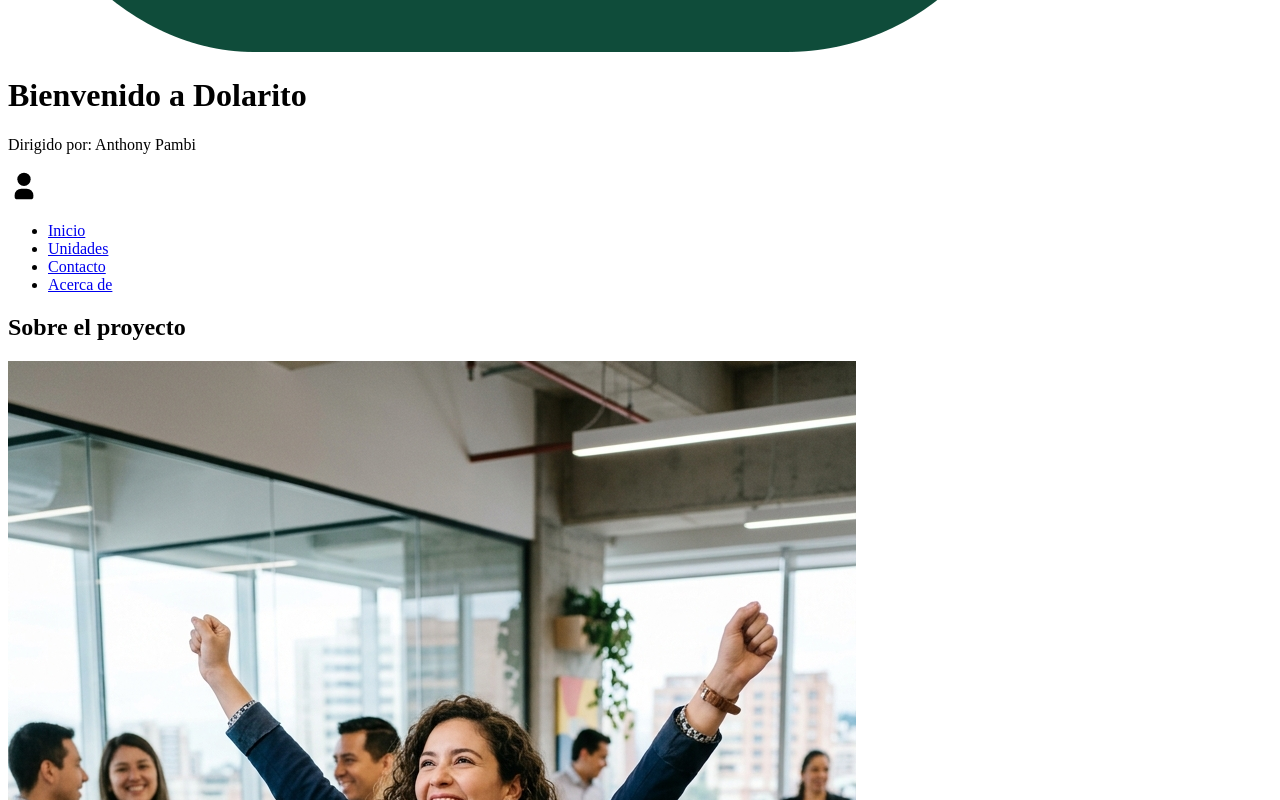
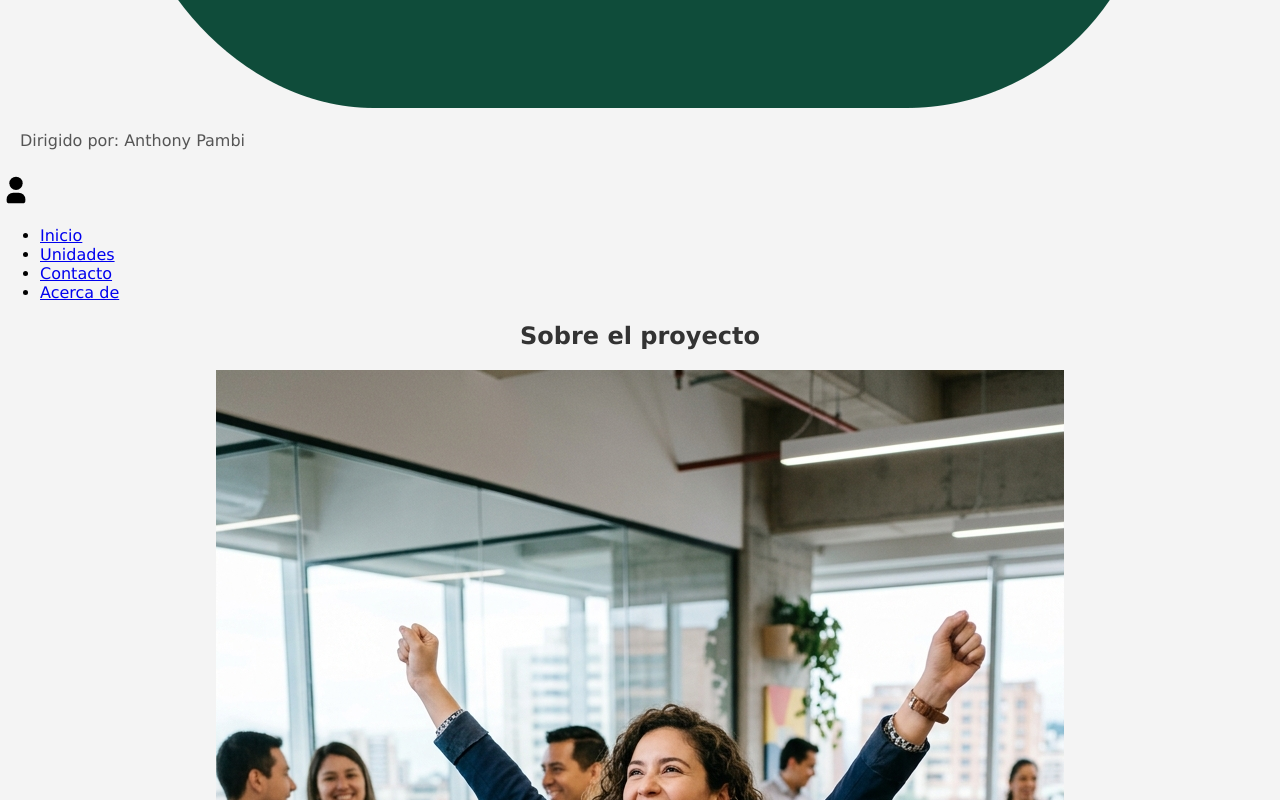
Before and after one commit to AnthonyPambi/PrimerParcialREPO, a plain HTML site: page index.html in a window 1280 px wide. Shown: the part 980-1780 px from the top of the page. Drawn offline with Linux system fonts and the light colour scheme.

Commit message:
Css y selectores

```diff
--- /dev/null
+++ b/css/styles.css
@@ -0,0 +1,47 @@
+html {
+    font-family: 'Lucida Sans', 'Lucida Sans Regular', 'Lucida Grande', 'Lucida Sans Unicode', Geneva, Verdana, sans-serif;
+}
+body {
+    margin: 0;
+    padding: 0;
+    background-color: #f4f4f4;
+    font-size: 16px;
+
+}
+
+h2.titulo {
+    color: #333;
+    text-align: center;
+    margin-top: 20px;
+}
+h2 {
+    color: green;
+    text-align: center;
+    margin-top: 20px;
+}
+img {
+    display: block;
+    margin: 20px auto;
+    max-width: 100%;
+    height: auto;
+}
+p {
+    text-align: justify;
+    color: #555;
+    line-height: 1.6;
+    margin: 20px;
+}
+.titulo {
+    font-size: 24px;
+    font-weight: bold;
+    color: green;
+    text-align: center;
+}
+form{
+    max-width: 400px;
+    margin: 20px auto;
+    padding: 20px;
+    background-color: #fff;
+    border-radius: 5px;
+    box-shadow: 0 2px 4px rgba(0, 0, 0, 0.1);
+}
--- a/index.html
+++ b/index.html
@@ -6,13 +6,16 @@
     <meta charset="UTF-8"> <!-- ESto es el encoding -->
     <meta name="viewport" content="width=device-width, initial-scale=1.0">
     <title>Dolarito</title>
+    <link rel="stylesheet" href="css/styles.css">
+
 </head>
 
 <body>
+    <header>
+        <h1 class="titulo">Bienvenido a Dolarito</h1>
+    </header>
     <img src="imagenes/dolarito-icono-1024.png" alt="Icono de Dolarito">
-    <header>
-        <h1>Bienvenido a Dolarito</h1>
-    </header>
+
     <section>
         <p>Dirigido por: Anthony Pambi</p>
     </section>
@@ -34,7 +37,7 @@
             <li><a href="acerca.html">Acerca de</a></li>
         </ul>
 
-    <h2>Sobre el proyecto</h2>
+    <h2 class="titulo">Sobre el proyecto</h2>
     <img src="imagenes/Gemini_Generated_Image_ey1bgjey1bgjey1b.jpg">
     <p>Dolarito es una aplicación web que permite a los usuarios gestionar sus finanzas personales de manera eficiente y
         sencilla. Con Dolarito, los usuarios pueden realizar un seguimiento de sus ingresos y gastos, establecer
```
